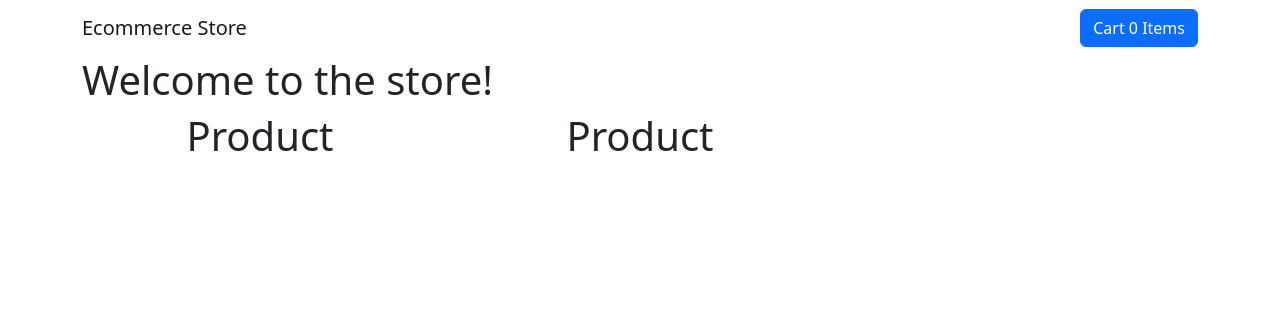
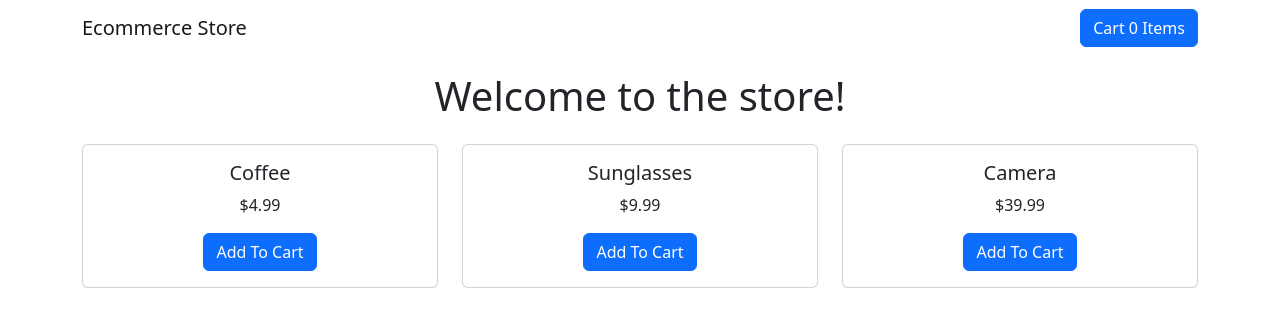
Before and after one commit to sserges/store, a React (Create React App) app: page / in a window 1280 px wide. Shown: the top 326 px of the page. Built offline with nearby package versions, Linux system fonts and the light colour scheme.

Commit message:
Creating product card component

```diff
--- /dev/null
+++ b/src/components/ProductCard.js
@@ -0,0 +1,17 @@
+import { Card, Button, Form, Row, Col } from 'react-bootstrap'
+
+function ProductCard(props) {
+  const product = props.product
+
+  return (
+    <Card>
+      <Card.Body>
+        <Card.Title>{product.title}</Card.Title>
+        <Card.Text>${product.price}</Card.Text>
+        <Button>Add To Cart</Button>
+      </Card.Body>
+    </Card>
+  )
+}
+
+export default ProductCard
--- a/src/pages/Store.js
+++ b/src/pages/Store.js
@@ -1,16 +1,20 @@
 import { Row, Col } from 'react-bootstrap'
+import ProductCard from '../components/ProductCard'
+
+import { products } from '../productsStore'
 
 function Store() {
   return (
     <>
-      <h1>Welcome to the store!</h1>
+      <h1 align='center' className='p-3'>
+        Welcome to the store!
+      </h1>
       <Row xs={1} md={3} className='g-4'>
-        <Col align='center'>
-          <h1>Product</h1>
-        </Col>
-        <Col align='center'>
-          <h1>Product</h1>
-        </Col>
+        {products.map((product) => (
+          <Col key={product.id} align='center'>
+            <ProductCard product={product} />
+          </Col>
+        ))}
       </Row>
     </>
   )
```
